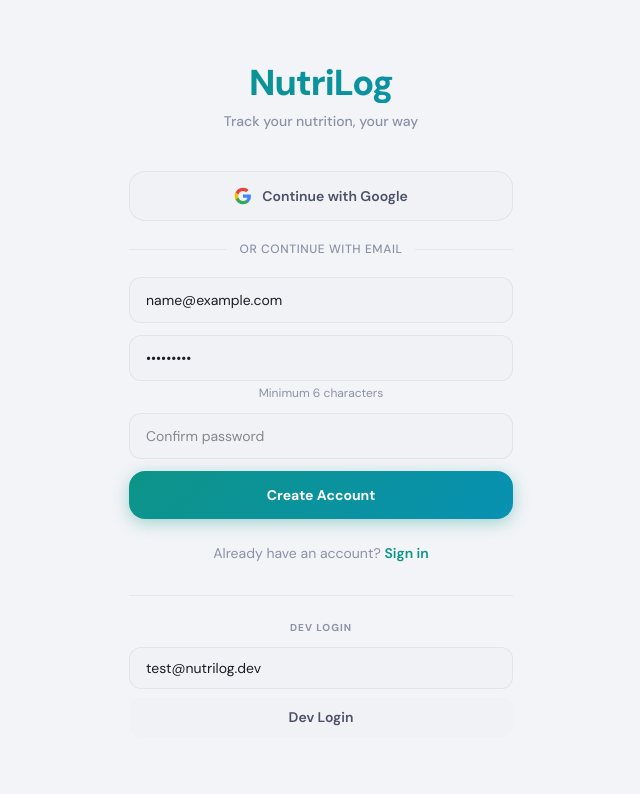
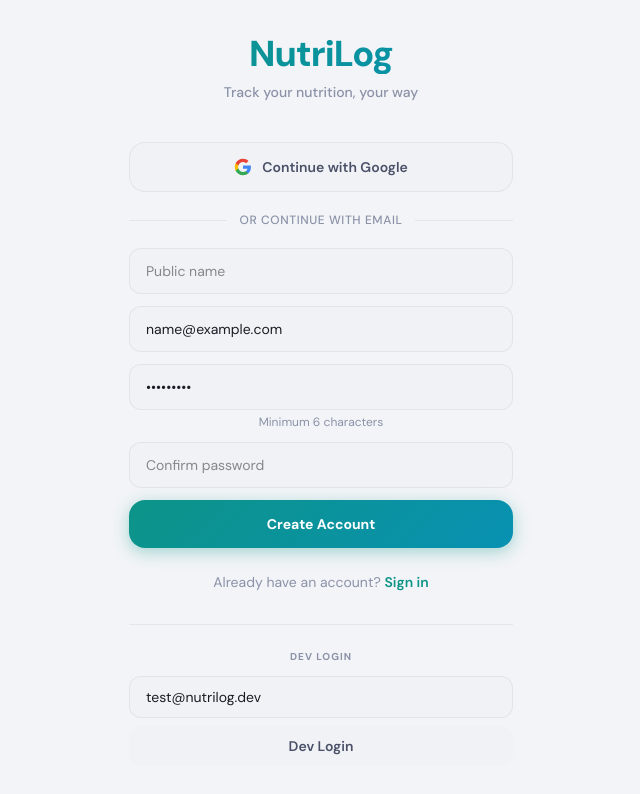
Before and after one commit to NutriLogApp/nutrilog-web, a React (Vite) app: page /login in a window 1280 px wide. Both pictures are taken after typing "name@example.com", "Sample123" into the empty fields and a click on the button "Create account". Shown: the top 794 px of the page, without its empty margins (319-959 px from the left). Built offline with nearby package versions, Linux system fonts and the light colour scheme; no server answers.

Commit message:
Add public name field to email signup form

```diff
--- a/src/contexts/AuthContext.tsx
+++ b/src/contexts/AuthContext.tsx
@@ -11,7 +11,7 @@ interface AuthContextValue {
   signOut: () => void;
   devLogin: (email: string, name?: string) => Promise<void>;
   isDevSession: boolean;
-  signUp: (email: string, password: string) => Promise<{ error?: string; needsVerification?: boolean }>;
+  signUp: (email: string, password: string, publicName?: string) => Promise<{ error?: string; needsVerification?: boolean }>;
   signInWithPassword: (email: string, password: string) => Promise<{ error?: string }>;
 }
 
@@ -53,12 +53,13 @@ export function AuthProvider({ children }: { children: ReactNode }) {
     supabase.auth.signOut();
   };
 
-  const signUp = async (email: string, password: string) => {
+  const signUp = async (email: string, password: string, publicName?: string) => {
     const { data, error } = await supabase.auth.signUp({
       email,
       password,
       options: {
         emailRedirectTo: `${window.location.origin}/`,
+        ...(publicName ? { data: { full_name: publicName } } : {}),
       },
     });
     if (error) return { error: error.message };
--- a/src/i18n/en.json
+++ b/src/i18n/en.json
@@ -16,7 +16,9 @@
     "passwordHint": "Minimum 6 characters",
     "passwordsMustMatch": "Passwords must match",
     "emailRequired": "Email is required",
-    "passwordRequired": "Password is required"
+    "passwordRequired": "Password is required",
+    "publicName": "Public name",
+    "publicNameRequired": "Public name is required"
   },
   "verifyEmail": {
     "title": "Check your email",
--- a/src/i18n/he.json
+++ b/src/i18n/he.json
@@ -16,7 +16,9 @@
     "passwordHint": "מינימום 6 תווים",
     "passwordsMustMatch": "הסיסמאות חייבות להתאים",
     "emailRequired": "אימייל נדרש",
-    "passwordRequired": "סיסמה נדרשת"
+    "passwordRequired": "סיסמה נדרשת",
+    "publicName": "שם ציבורי",
+    "publicNameRequired": "שם ציבורי נדרש"
   },
   "verifyEmail": {
     "title": "בדוק את האימייל שלך",
--- a/src/pages/LoginPage.tsx
+++ b/src/pages/LoginPage.tsx
@@ -13,6 +13,7 @@ export default function LoginPage() {
   const [email, setEmail] = useState("");
   const [password, setPassword] = useState("");
   const [confirmPassword, setConfirmPassword] = useState("");
+  const [publicName, setPublicName] = useState("");
   const [error, setError] = useState("");
   const [loading, setLoading] = useState(false);
   const [devEmail, setDevEmail] = useState("test@nutrilog.dev");
@@ -27,10 +28,11 @@ export default function LoginPage() {
     if (!password) { setError(t("login.passwordRequired")); return; }
 
     if (mode === "signup") {
+      if (!publicName.trim()) { setError(t("login.publicNameRequired")); return; }
       if (password.length < 6) { setError(t("login.passwordHint")); return; }
       if (password !== confirmPassword) { setError(t("login.passwordsMustMatch")); return; }
       setLoading(true);
-      const result = await signUp(email, password);
+      const result = await signUp(email, password, publicName.trim());
       setLoading(false);
       if (result.error) { setError(result.error); return; }
       if (result.needsVerification) {
@@ -105,6 +107,16 @@ export default function LoginPage() {
 
         {/* Email form */}
         <form onSubmit={handleSubmit} className="space-y-3">
+          {mode === "signup" && (
+            <input
+              type="text"
+              value={publicName}
+              onChange={(e) => setPublicName(e.target.value)}
+              placeholder={t("login.publicName")}
+              className="w-full rounded-xl px-4 py-3 text-sm"
+              style={{ backgroundColor: "var(--bg-input)", border: "1px solid var(--border)", color: "var(--text-primary)" }}
+            />
+          )}
           <input
             type="email"
             value={email}
@@ -160,7 +172,7 @@ export default function LoginPage() {
         <p className="mt-6 text-sm" style={{ color: "var(--text-muted)" }}>
           {mode === "signin" ? t("login.newHere") : t("login.alreadyHaveAccount")}{" "}
           <button
-            onClick={() => { setMode(mode === "signin" ? "signup" : "signin"); setError(""); }}
+            onClick={() => { setMode(mode === "signin" ? "signup" : "signin"); setError(""); setPublicName(""); }}
             className="font-semibold"
             style={{ color: "var(--theme-accent)" }}
           >
```
